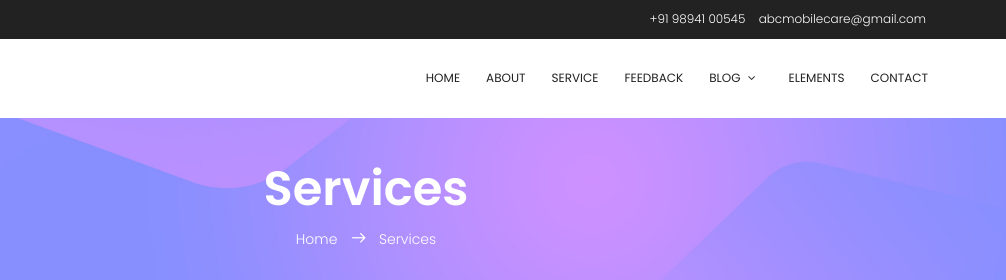
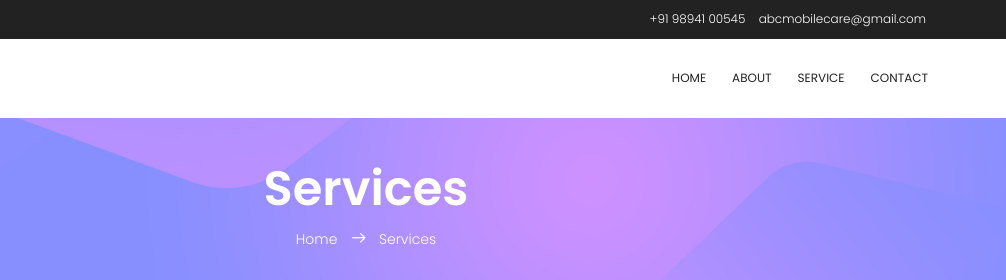
Before and after one commit to abcmobilecare/abcmobilecare.github.io, a plain HTML site: page services.html in a window 1280 px wide. Shown: the top 280 px of the page, 274-1280 px from the left. Drawn offline with nearby package versions, Linux system fonts and the light colour scheme; some packages are replaced by stand-ins of ours; files whose address does not match are found by name.

Commit message:
Update services.html

```diff
--- a/services.html
+++ b/services.html
@@ -59,14 +59,14 @@
 				          <li class="menu-active"><a href="index.html">Home</a></li>
 				          <li><a href="about.html">About</a></li>
 				          <li><a href="services.html">Service</a></li>
-				          <li><a href="feedback.html">Feedback</a></li>
+				         <!-- <li><a href="feedback.html">Feedback</a></li>
 				          <li class="menu-has-children"><a href="">Blog</a>
 				            <ul>
 				              <li><a href="blog-home.html">Blog Home</a></li>
 				              <li><a href="blog-single.html">Blog Single</a></li>
 				            </ul>
 				          </li>
-			              <li><a href="elements.html">Elements</a></li>
+			              <li><a href="elements.html">Elements</a></li>-->
 				          <li><a href="contact.html">Contact</a></li>
 				        </ul>
 				      </nav><!-- #nav-menu-container -->
```
